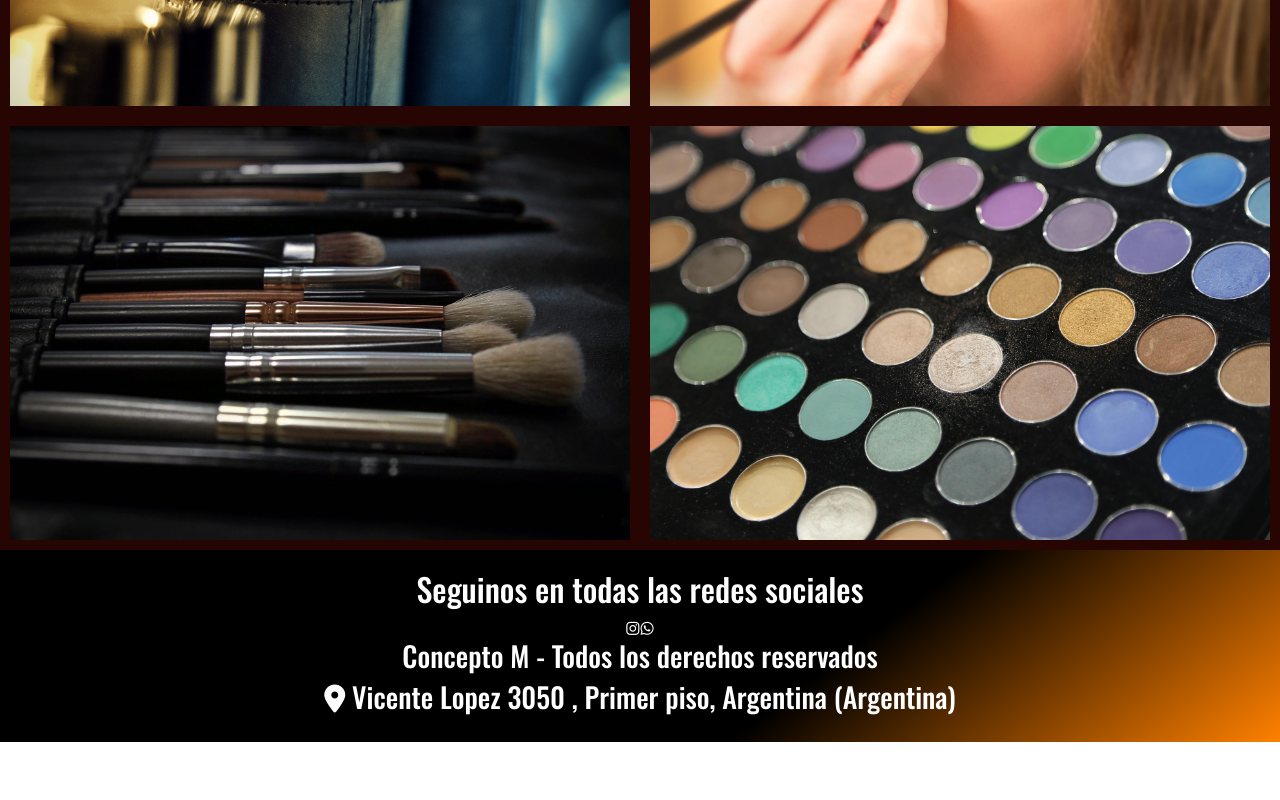
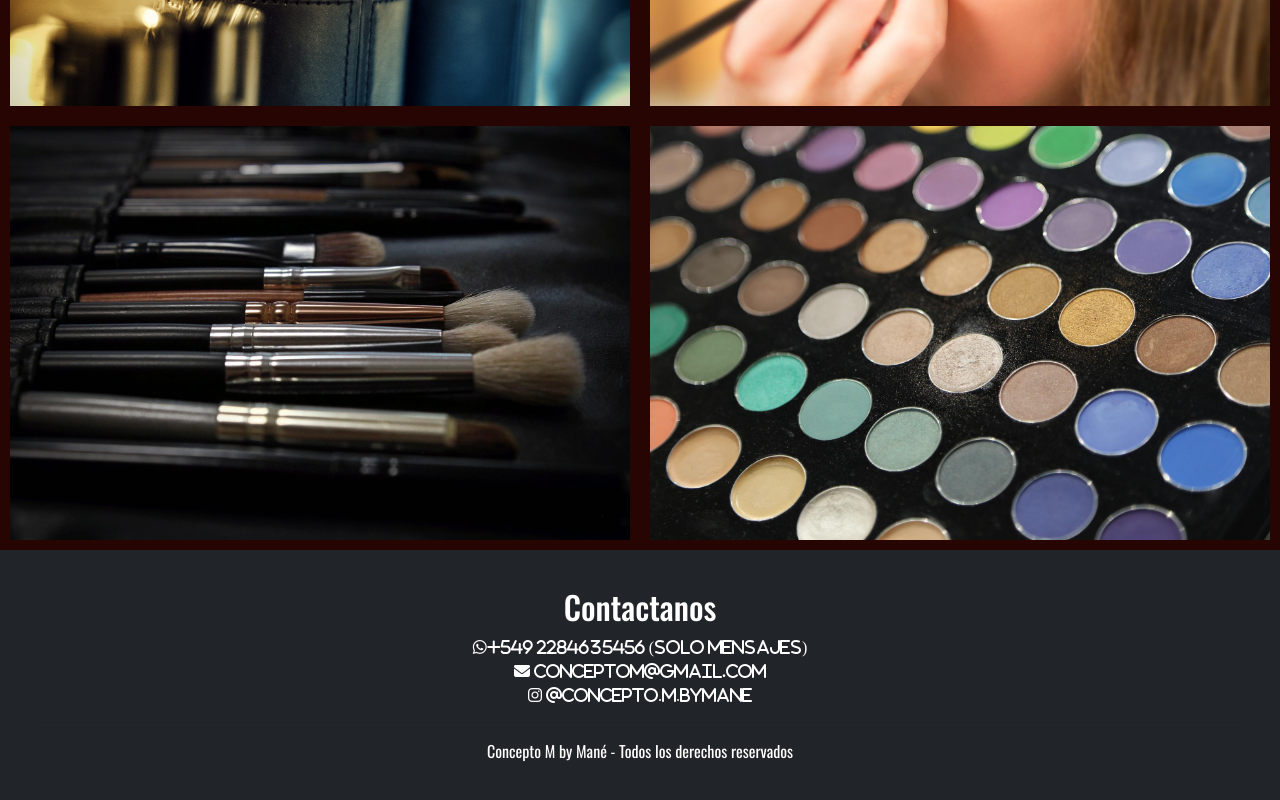
Before and after one commit to MansurLui/EntregaFinalDesarrolloWebCoderhouse, a plain HTML site: page paginas/galeria.html in a window 1280 px wide. Shown: the part 832-1632 px from the top of the page. Before the commit the page ends 1574 px from the top, so only its background shows below. Drawn offline with nearby package versions, Linux system fonts and the light colour scheme.

Commit message:
footer casi terminado

```diff
--- a/SASS/estilos.scss
+++ b/SASS/estilos.scss
@@ -343,38 +343,20 @@
 
 // ----  footer ---- //
 footer {
-    background: rgb(0,0,0);
-    background: linear-gradient(143deg, rgba(0,0,0,1) 64%, rgba(255,128,0,1) 100%);    text-align: center;
+    height: 35vh;
+    background-color: #212529;
     color: white;
     margin: 0;
-    padding: 20px;
-    font-size: 5px;
-    font-family: "Oswald", sans-serif;
-    z-index: 5;
+    padding: 3%;
 }
-.direccionInfo{
-    color:white;
-    @media only screen and (max-width: 537px){
-        font-size:18px;
-    }
-    @media only screen and (max-width: 307px){
-        font-size:15rem;
+.redes{
+    position: left;
+    div{
+        font-size:15px;
     }
 }
-.direccionInfoText{
-    padding-top:3%;
-    @extend .direccionInfo;
-}
-.infoWsp{
-    padding-top:3%;
-}
-.LogoWsp{
-    color:white;
-    font-size:15px;
-}
-.LogoInsta,
-.LogoGmail {
-@extend .LogoWsp;
+.contactoFooter{
+    height:100%;
 }
 //  ---  //
 
--- a/paginas/galeria.html
+++ b/paginas/galeria.html
@@ -81,16 +81,21 @@
                 alt="foto de galeria6"></article>
     </div>
     <footer>
-        <div class="Redes">
-            <h2>Seguinos en todas las redes sociales</h2>
-            <a href="https://www.instagram.com/concepto.m.bymane/?hl=es" target="_blank" class="LogoInsta"
-                alt="logo instagram"><i class="fa-brands fa-instagram"></i></a>
-            <a href="" class="LogoWsp"><i class="fa-brands fa-whatsapp" alt="logo whatsapp"></i></a>
+        <div class="container-fluid row">
+            <div class="Redes col-12 float-right">
+                <h2>Contactanos</h2>
+                <div class="infoWsp"><a href="" class="LogoWsp"><i class="fa-brands fa-whatsapp" alt="logo whatsapp">+549 2284635456 (solo mensajes)</i></a>
+                </div>
+                <div class="correo"><i class="fa-solid fa-envelope"> conceptom@gmail.com</i></div>
+                <a href="https://www.instagram.com/concepto.m.bymane/?hl=es" target="_blank" class="LogoInsta"
+                alt="logo instagram"><i class="fa-brands fa-instagram"> @Concepto.M.ByMane</i></a>
+            </div>
+            </div>
         </div>
-        <h3>Concepto M - Todos los derechos reservados</h3>
-        <h3> <i class="fa-solid fa-location-dot"></i><a
-                href="https://www.google.com/maps/place/CONCEPTO+M+by+Mane/@-36.8916612,-60.3220238,18z/data=!4m5!3m4!1s0x9594454420cef909:0xc4f6e5efac6fc692!8m2!3d-36.8916934!4d-60.3208973"
-                class="Ubicacion"> Vicente Lopez 3050 , Primer piso, Argentina (Argentina)</a></h3>
+        <hr>
+        <div class="container-fluid column pieFooter">
+            <spam>Concepto M by Mané - Todos los derechos reservados</spam>
+        </div>
         <div>
             <a class="BotonVolver" href="../index.html"><i class="fa-solid fa-house"></i></a>
             <a class="BotonSubir" href="#"><i class="fa-solid fa-angle-up"></i></a>
```
Also changed, not shown: index.html (+27 -21 lines), paginas/contacto.html (+14 -8 lines), paginas/nosotros.html (+14 -8 lines), css/estilos.css, 2 other files.
